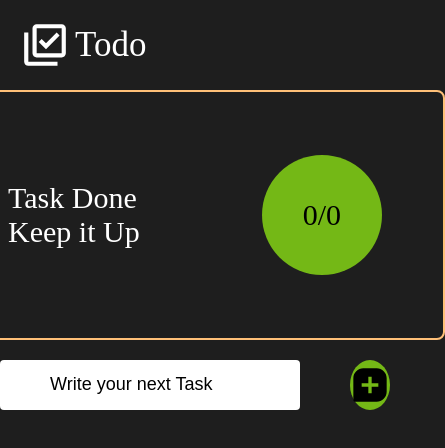
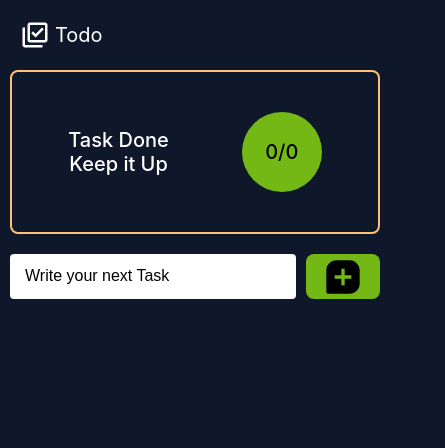
Before and after one commit to mantu-morya-simform/Todo-List, a React (Vite) app: page / in a window 390 px wide. Shown: the top 448 px of the page, 445 px wide, since content can reach past the window. Built offline with nearby package versions, Linux system fonts and the light colour scheme.

Commit message:
feat: responsive

```diff
--- a/src/components/Header/Header.tsx
+++ b/src/components/Header/Header.tsx
@@ -3,7 +3,7 @@ import "./header.css";
 function Header() {
   return (
     <div className="header">
-      <MdOutlineLibraryAddCheck size={50} color="white" />{" "}
+      <MdOutlineLibraryAddCheck className="check" size={50} color="white" />{" "}
       <span className="head__content">Todo</span>
     </div>
   );
--- a/src/components/Header/header.css
+++ b/src/components/Header/header.css
@@ -11,3 +11,16 @@
   color: white;
   font-size: 35px;
 }
+
+
+@media (max-width: 550px) {
+  .head__content {
+    color: white;
+    font-size: 20px;
+  }
+
+  .check {
+    height: 30px;
+    width: 30px;
+  }
+}
--- a/src/components/Input/Input.css
+++ b/src/components/Input/Input.css
@@ -32,3 +32,40 @@
   outline: none;
   cursor: pointer;
 }
+
+
+@media (max-width: 768px) {
+  .todo__input {
+    gap: 120px;
+  }
+
+  .task__input {
+    width: 320px;
+    padding: 10px 30px;
+  }
+}
+
+@media (max-width: 480px) {
+  .todo__input {
+    padding: 0 10px;
+    display: flex;
+    gap: 10px;
+    width: 100%;
+  }
+
+  .task__input {
+    width: 80%;
+    padding: 10px 15px;
+  }
+
+  .task__input::placeholder {
+    font-size: 16px;
+  }
+
+  .add__icon__outer {
+    width: 20%;
+    height: 45px;
+    border-radius: 8px;
+    flex-shrink: 0;
+  }
+}
--- a/src/components/Progress/Progress.css
+++ b/src/components/Progress/Progress.css
@@ -31,3 +31,28 @@
   font-size: 30px;
   font-weight: 500;
 }
+
+
+
+
+@media (max-width: 480px) {
+  .progress {
+    padding: 40px 20px;
+    min-width: 95%;
+    min-height: auto;
+    text-align: center;
+  }
+
+  .progress__message {
+    font-size: 20px;
+  }
+
+  .progress__task__count {
+    height: 80px;
+    width: 80px;
+  }
+
+  .progress__task__count p {
+    font-size: 20px;
+  }
+}
--- a/src/components/Todo/Todo.css
+++ b/src/components/Todo/Todo.css
@@ -15,7 +15,6 @@
   font-size: 21px;
   color: white;
   display: flex;
-  justify-content: space-between;
   align-items: center;
   gap: 10px;
 }
@@ -31,7 +30,7 @@
 }
 
 .todo__list {
-  max-height: 280px;
+  max-height: 350px;
   overflow: auto;
 }
 
@@ -41,6 +40,7 @@
   border-radius: 50px;
   border: 2px solid #74b816;
   cursor: pointer;
+  flex-shrink: 0;
 }
 
 .select {
@@ -62,7 +62,7 @@
   width: 280px;
   height: 42px;
   padding: 0 14px;
-  border: 2px solid #ffc078;
+  border: 1px solid #ffc078;
   border-radius: 8px;
   background-color: #1e1e1e;
   color: white;
@@ -74,7 +74,6 @@
 .save__btn,
 .cancel__btn {
   border: none;
-  padding: 5px 10px;
   border-radius: 8px;
   cursor: pointer;
   font-size: 14px;
@@ -87,47 +86,76 @@
   color: white;
 }
 
-.save__btn:hover {
-  background: rgba(18, 184, 134, 0.3);
-}
-
 .cancel__btn {
   background: #495057;
   color: white;
 }
 
-.cancel__btn:hover {
-  background: #343a40;
+/* tablet */
+@media (max-width: 768px) {
+  .todo__item {
+    min-width: 90%;
+    padding: 12px 16px;
+  }
+
+  .task__name {
+    font-size: 18px;
+  }
+
+  .edit__input {
+    width: 220px;
+  }
+
+  .todo__list {
+    min-height: 300px;
+    padding: 50px;
+    flex-direction: row;
+    gap: 10px;
+  }
+
+
 }
 
+/* mobile */
 @media (max-width: 550px) {
   .todo__list {
     padding: 0 10px;
   }
 
   .todo__item {
+    min-width: 100%;
     width: 100%;
-    max-width: 100%;
     min-height: auto;
     padding: 12px;
-    flex-direction: column;
-    align-items: flex-start;
-    gap: 12px;
+    flex-direction: row;
+    gap: 10px;
   }
 
   .task__name {
-    width: 100%;
+    flex: 1;
     font-size: 16px;
     word-break: break-word;
   }
 
   .task__utility {
-    width: 100%;
-    justify-content: flex-end;
-    flex-wrap: wrap;
+    flex-shrink: 0;
+    gap: 8px;
+  }
+
+  .todo__icon,
+  .toggle {
+    height: 24px;
+    width: 24px;
   }
 
   .edit__input {
     width: 100%;
+    font-size: 14px;
+  }
+
+  .save__btn,
+  .cancel__btn {
+    padding: 8px;
+    font-size: 12px;
   }
 }
--- a/src/index.css
+++ b/src/index.css
@@ -1,10 +1,12 @@
 * {
-  margin: 0%;
-  padding: 0%;
+  margin: 0;
+  padding: 0;
   box-sizing: border-box;
 }
 
 body {
-  height: 100%;
-  background: #1e1e1e;
+  min-height: 100vh;
+  background: #0f172a;
+  color: #f9fafb;
+  font-family: "Inter", system-ui, sans-serif;
 }
```
Also changed, not shown: src/components/ FilterBar.tsx (deleted).
